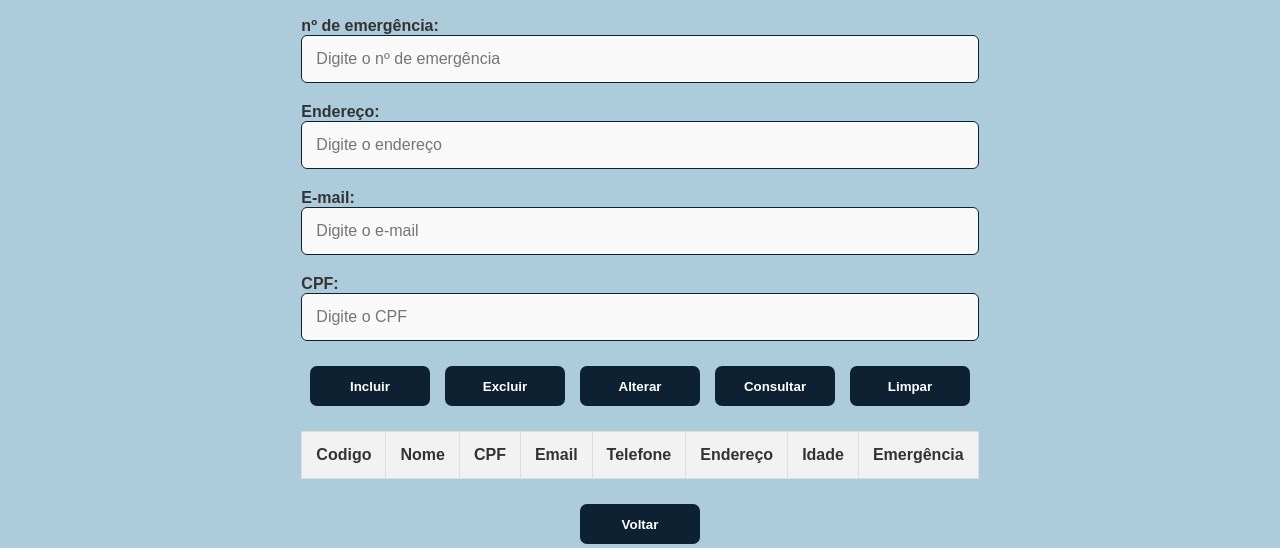
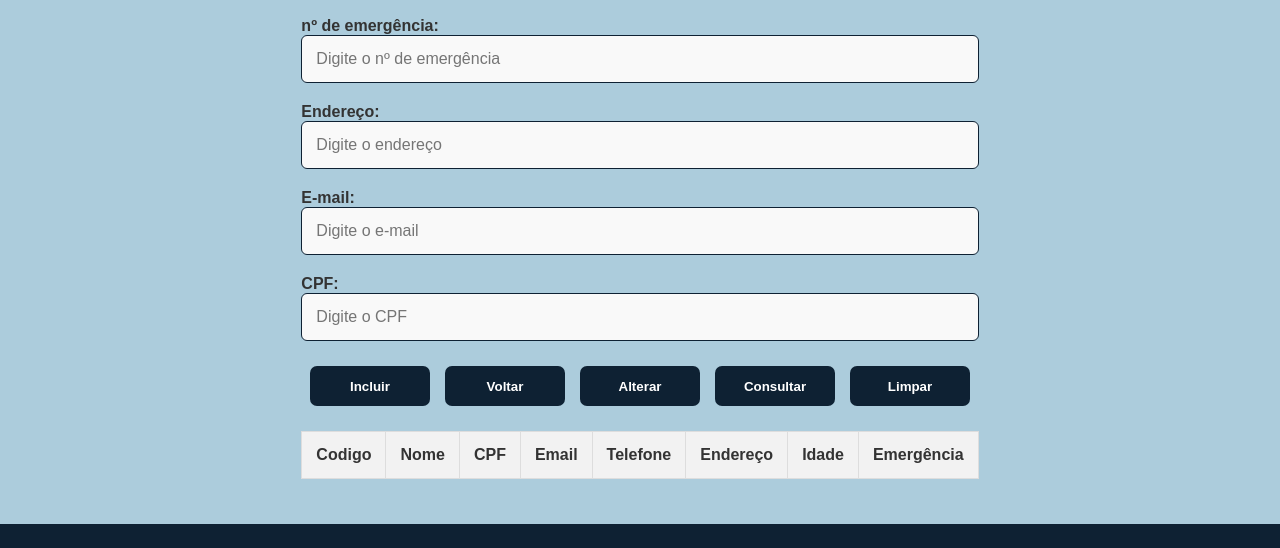
Before and after one commit to MarianaSchakofski/tarefae, a plain HTML site: page public/cadastro.html in a window 1280 px wide. Shown: the part 741-1289 px from the top of the page. Drawn offline with Linux system fonts and the light colour scheme.

Commit message:
Update cadastro.html

```diff
--- a/public/cadastro.html
+++ b/public/cadastro.html
@@ -54,8 +54,8 @@
             </div>
      </form>
     <div class="container_botoes">
-            <button class="botao1" onclick="incluirCliente(event)">Incluir</button>
-            <button class="botao2" onclick="excluirCliente()">Excluir</button>
+            <button class="botao1" onclick="inclurCliente(event)">Incluir</button>
+            <button class="botao2" onclick="voltarpagina()">Voltar</button>
             <button class="botao3" onclick="alterarCliente()">Alterar</button>
             <button class="botao4" onclick="consultarClientes()">Consultar</button>
             <button class="botao5" onclick="limpaFormulario()">Limpar</button>
@@ -81,7 +81,6 @@
     </table>
 
  </div>
-    <button class="botao5" onclick="voltarParaCadastro()">Voltar</button>
       </section>
     </main>
 
```
